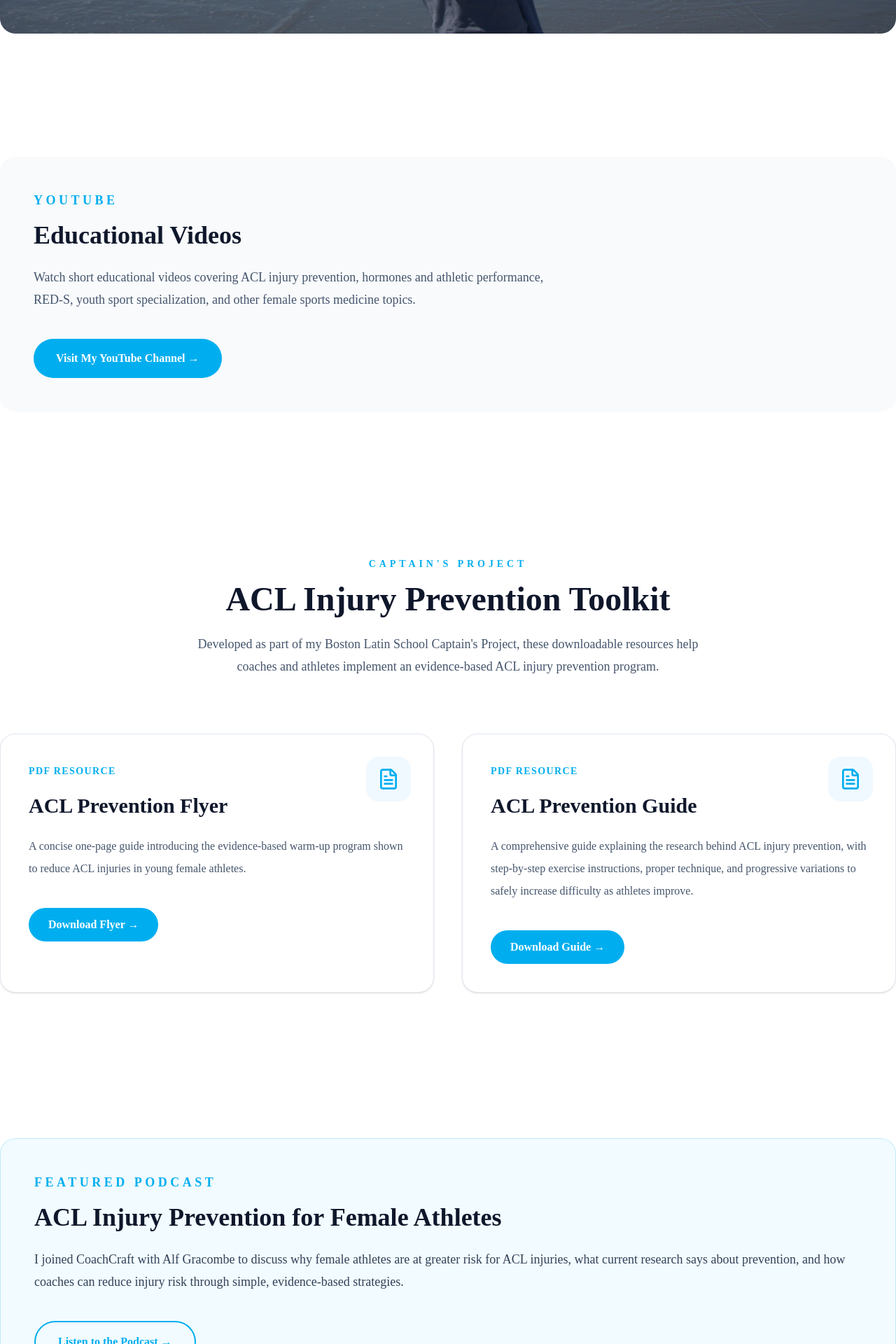
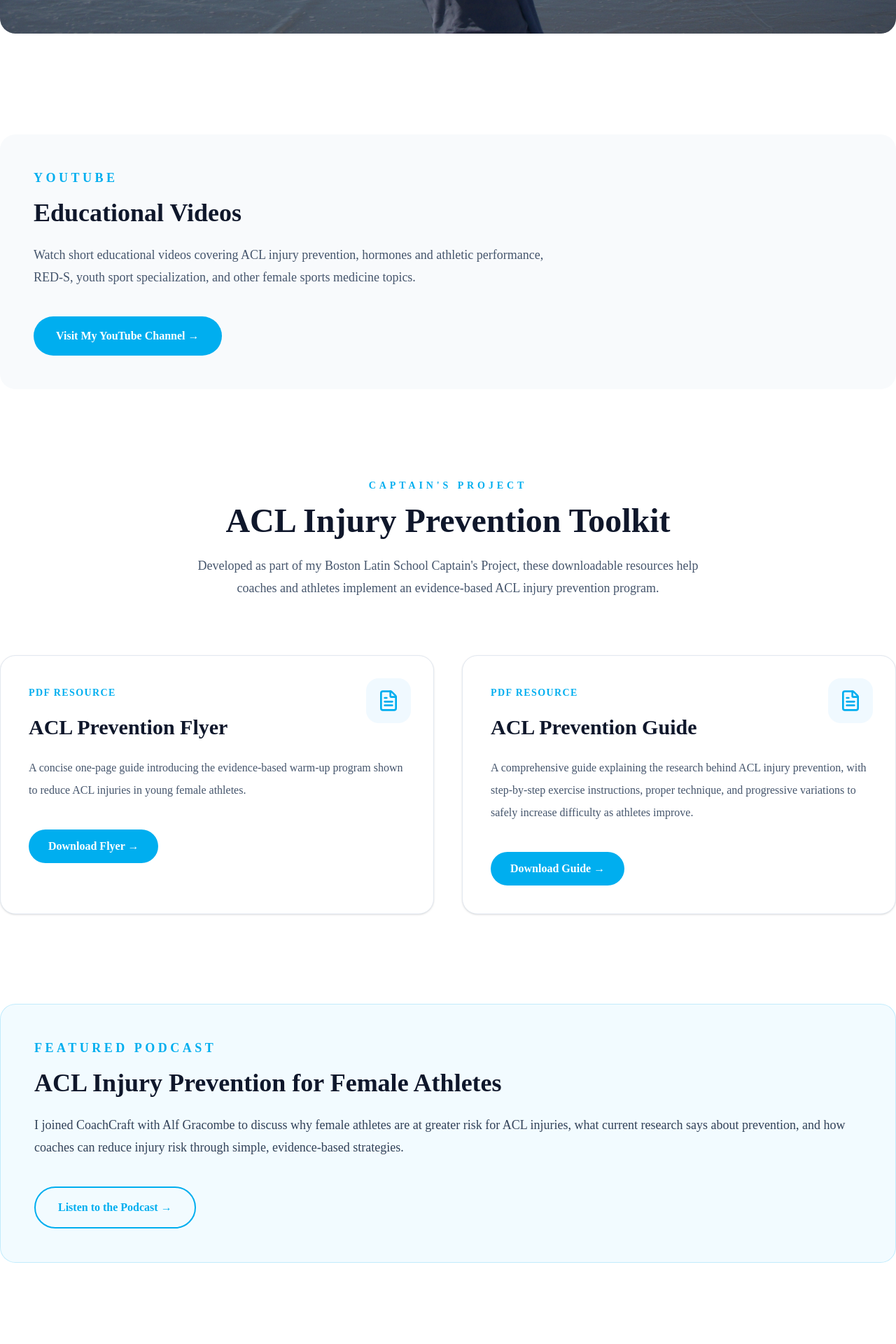
Before and after one commit to mayaclanfer-ctrl/female-athlete-hub, a Next.js app: page /media in a window 1280 px wide. Shown: the part 520-2440 px from the top of the page at 70% size. After the commit the page ends 2388 px from the top, so only its background shows below. Built offline with nearby package versions, Linux system fonts and the light colour scheme.

Commit message:
Refine media spacing

```diff
--- a/components/media/PodcastSection.tsx
+++ b/components/media/PodcastSection.tsx
@@ -2,7 +2,7 @@ import Link from "next/link";
 
 export default function PodcastSection() {
   return (
-    <section className="py-24">
+    <section className="py-16">
 
       <div className="rounded-3xl border border-[#00AEEF]/20 bg-[#00AEEF]/5 p-12">
 
--- a/components/media/ToolkitSection.tsx
+++ b/components/media/ToolkitSection.tsx
@@ -3,7 +3,7 @@ import { FileText } from "lucide-react";
 
 export default function ToolkitSection() {
   return (
-    <section className="py-28">
+    <section className="py-16">
       <div className="text-center">
         <p className="text-sm font-semibold uppercase tracking-[0.35em] text-[#00AEEF]">
           Captain's Project
--- a/components/media/YouTubeSection.tsx
+++ b/components/media/YouTubeSection.tsx
@@ -2,7 +2,7 @@ import Link from "next/link";
 
 export default function YouTubeSection() {
   return (
-    <section className="py-24">
+    <section className="py-16">
       <div className="rounded-3xl bg-slate-50 p-12">
 
 <p className="text-lg font-semibold uppercase tracking-[0.25em] text-[#00AEEF]">
```
